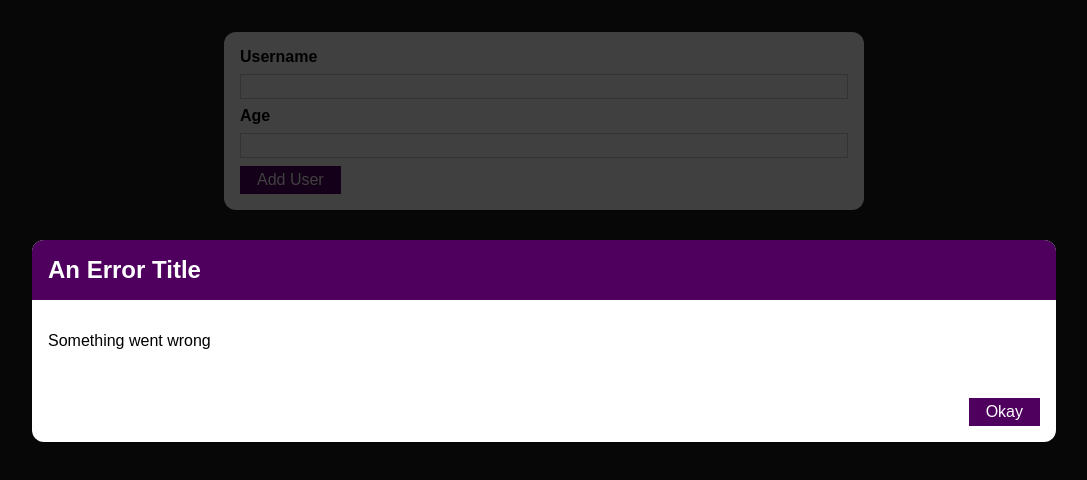
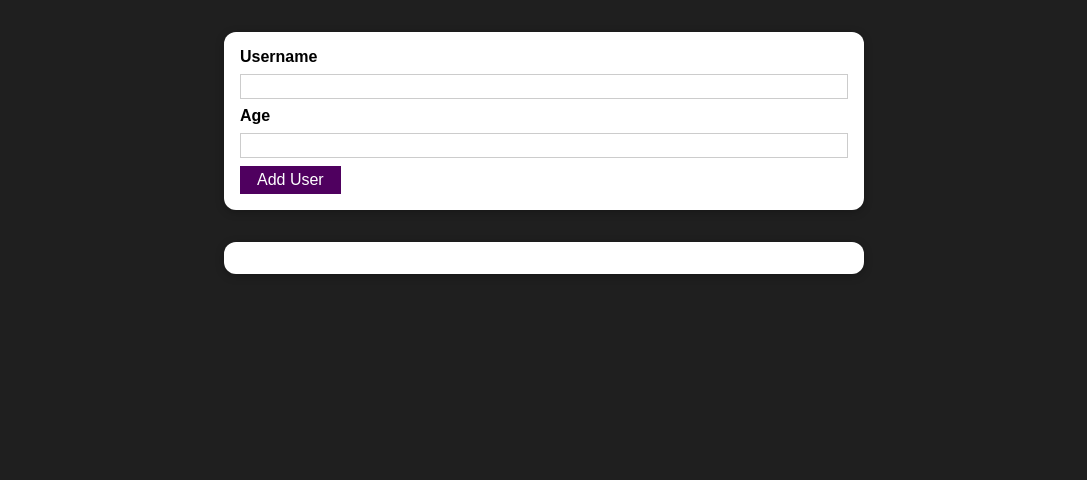
Before and after one commit to padepokanpenguin/todolist-course, a React (Create React App) app: page / in a window 1280 px wide. Shown: the top 480 px of the page, without its empty margins (96-1183 px from the left). Built offline with nearby package versions, Linux system fonts and the light colour scheme.

Commit message:
fixing error handler modul

```diff
--- a/src/components/UI/ErrorModal.jsx
+++ b/src/components/UI/ErrorModal.jsx
@@ -6,7 +6,7 @@
 const ModalError = props => {
   return (
     <div>
-      <div className={classes.Backdrop} />
+      <div className={classes.Backdrop} onClick={props.errorHandler} />
       <Card className={classes.Modal}>
         <header className={classes.Header}>
           <h2>{props.title}</h2>
@@ -15,7 +15,7 @@
           <p>{props.message}</p>
         </div>
         <footer className={classes.Actions}>
-          <Button>Okay</Button>
+          <Button onClick={props.errorHandler}>Okay</Button>
         </footer>
       </Card>
     </div>
--- a/src/components/Users/AddUser.jsx
+++ b/src/components/Users/AddUser.jsx
@@ -7,14 +7,23 @@
 const AddUser = props => {
   const [enteredUsername, setEnteredUsername] = useState('');
   const [enteredAge, setEnteredAge] = useState('')
+  const [error, setError] = useState()
 
   const addUserHandler = (event) => {
     event.preventDefault();
     if (enteredUsername.trim().length === 0 || enteredAge.trim().length === 0) {
+      setError({
+        title: 'Invalid input',
+        message: 'Please enter a valid name and age (non-empty values).'
+      })
       return;
     }
 
     if (+enteredAge < 1) {
+      setError({
+        title: 'Invalid age',
+        message: 'Please enter a valid age (> 0)'
+      });
       return;
     }
     props.onAddUser(enteredUsername, enteredAge);
@@ -30,9 +39,13 @@
     setEnteredAge(event.target.value)
   }
 
+  const errorHandler = () => {
+    setError(null);
+  }
+
   return (
     <div>
-      <ErrorModal title="An Error Title" message="Something went wrong" />
+    {error && <ErrorModal title={error.title} errorHandler={errorHandler} message={error.message} />}
       <Card className={classes.Input}>
         <form onSubmit={addUserHandler}>
           <label htmlFor="username">Username</label>
--- a/src/components/Users/UserList.module.css
+++ b/src/components/Users/UserList.module.css
@@ -13,4 +13,5 @@
   border: 1px solid #ccc;
   margin: .5rem 0;
   padding: .5rem;
+  cursor: pointer;
 }
```
